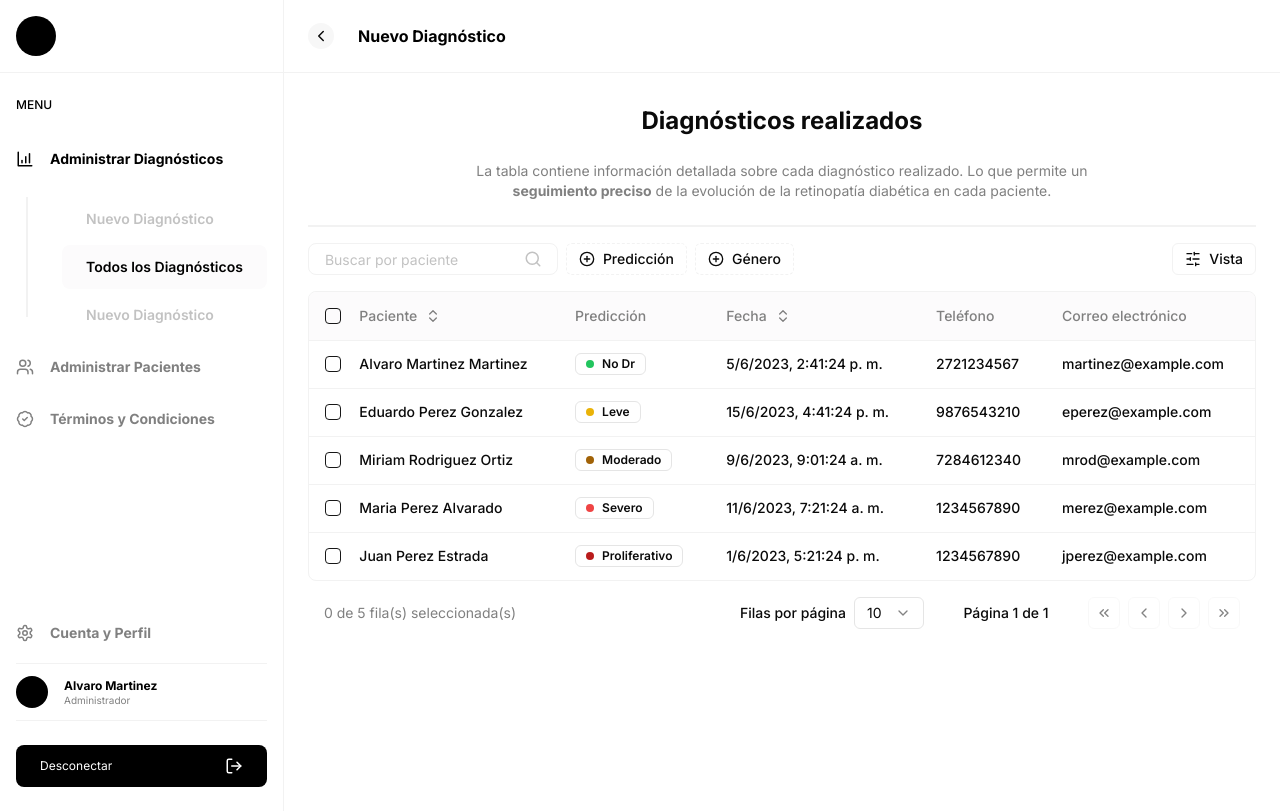
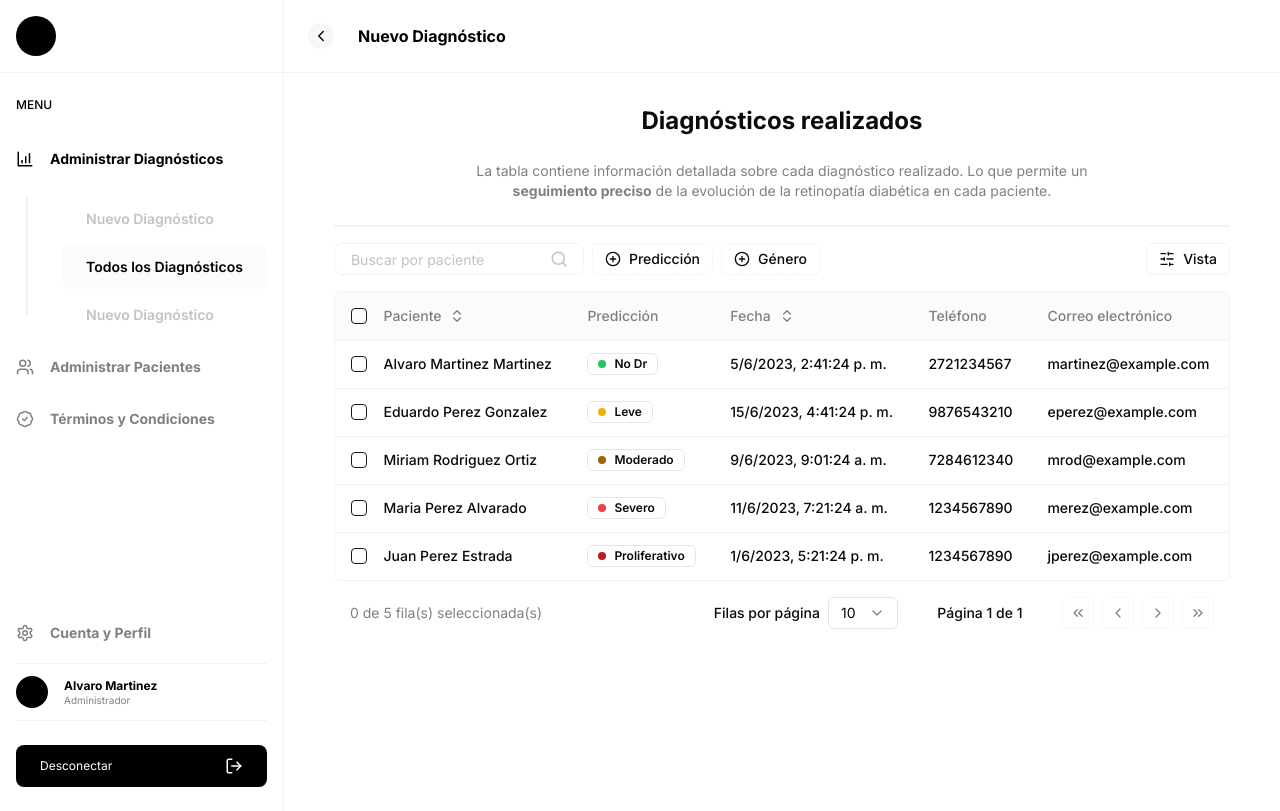
Before and after one commit to omgismartinez/eye, a Next.js app: page /all in a window 1280 px wide. Built offline with nearby package versions, Linux system fonts and the light colour scheme.

Commit message:
🌌 refactor (all): max width

```diff
--- a/app/all/page.tsx
+++ b/app/all/page.tsx
@@ -15,7 +15,7 @@ async function getData(): Promise<Diagnostic[]> {
 export default async function All() {
     const data = await getData()
     return (
-        <main>
+        <main className='max-w-4xl mx-auto'>
             <Header
                 className='max-w-2xl mx-auto'
                 title='Diagnósticos realizados'
```
